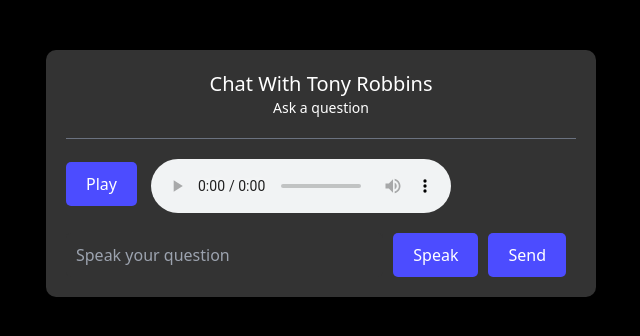
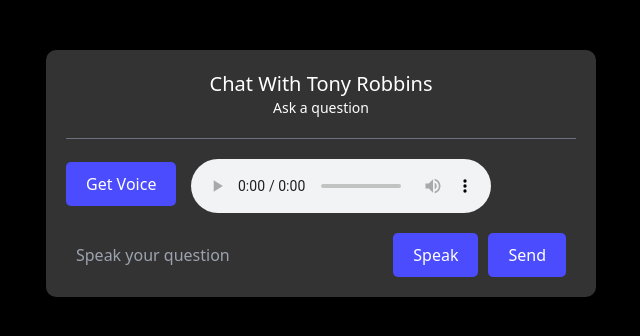
Before and after one commit to vaibhavb/example-llm, a FastAPI app: page /tony in a window 1280 px wide. Shown: the top 336 px of the page, without its empty margins (319-959 px from the left). Run offline with FastAPI, Linux system fonts and the light colour scheme.

Commit message:
hacky update

```diff
--- a/voice-test/templates/tony.html
+++ b/voice-test/templates/tony.html
@@ -64,7 +64,7 @@
             <div id="messages" class="overflow-auto" style="max-height: 500px;">
             </div>
             <div id="audioplayer">
-                <button id="playButton" class="btn btn-primary">Play</button>
+                <button id="playButton" class="btn btn-primary">Get Voice</button>
                 <audio id="audioPlayer" controls></audio>
             </div>
             <form class="form-inline mt-5" id="chat-form">
@@ -181,31 +181,31 @@
                 .then((data) => {
                     // Play the generated audio
                     console.log(data);
-                    id = data.item.uuid;
-                    fetch(`/voice_webhook/${id}`, {
-                        method: 'GET',
-                        headers: {
-                            'Content-Type': 'application/json'
-                        }
-                    })
-                    .then ((data) => {
-                        var player = document.getElementById("audioplayerControl")
-                        const playButton = document.getElementById("playButton");
-                        const audioPlayer = document.getElementById("audioPlayer");
-                        audioPlayer.src = data;
-                        playButton.addEventListener("click", async () => {
-                            audioPlayer.play();
-                        })
-                    })
-                    .catch((error) =>{
-                        console.error("play error: ", error)
-                    });
+                    const playButton = document.getElementById("playButton");
+                    playButton.dataset.id = data.item.uuid;
+                    playButton.addEventListener("click", playVoice())
                 })
                 .catch((error) => {
                     console.error("Error generating audio:", error);
                 });
             })
         })
+
+        function playVoice(){
+            const id = playButton.dataset.id;
+            fetch(`/voice_webhook/${id}`, {
+                        method: 'GET',
+                    })
+                    .then ((data) => {
+                        console.log(data)
+                        var player = document.getElementById("audioplayerControl")
+                        const audioPlayer = document.getElementById("audioPlayer");
+                        audioPlayer.src = data;
+                    })
+                    .catch((error) =>{
+                        console.error("play error: ", error)
+                    });
+        }
     </script>
 </body>
 </html>
```
